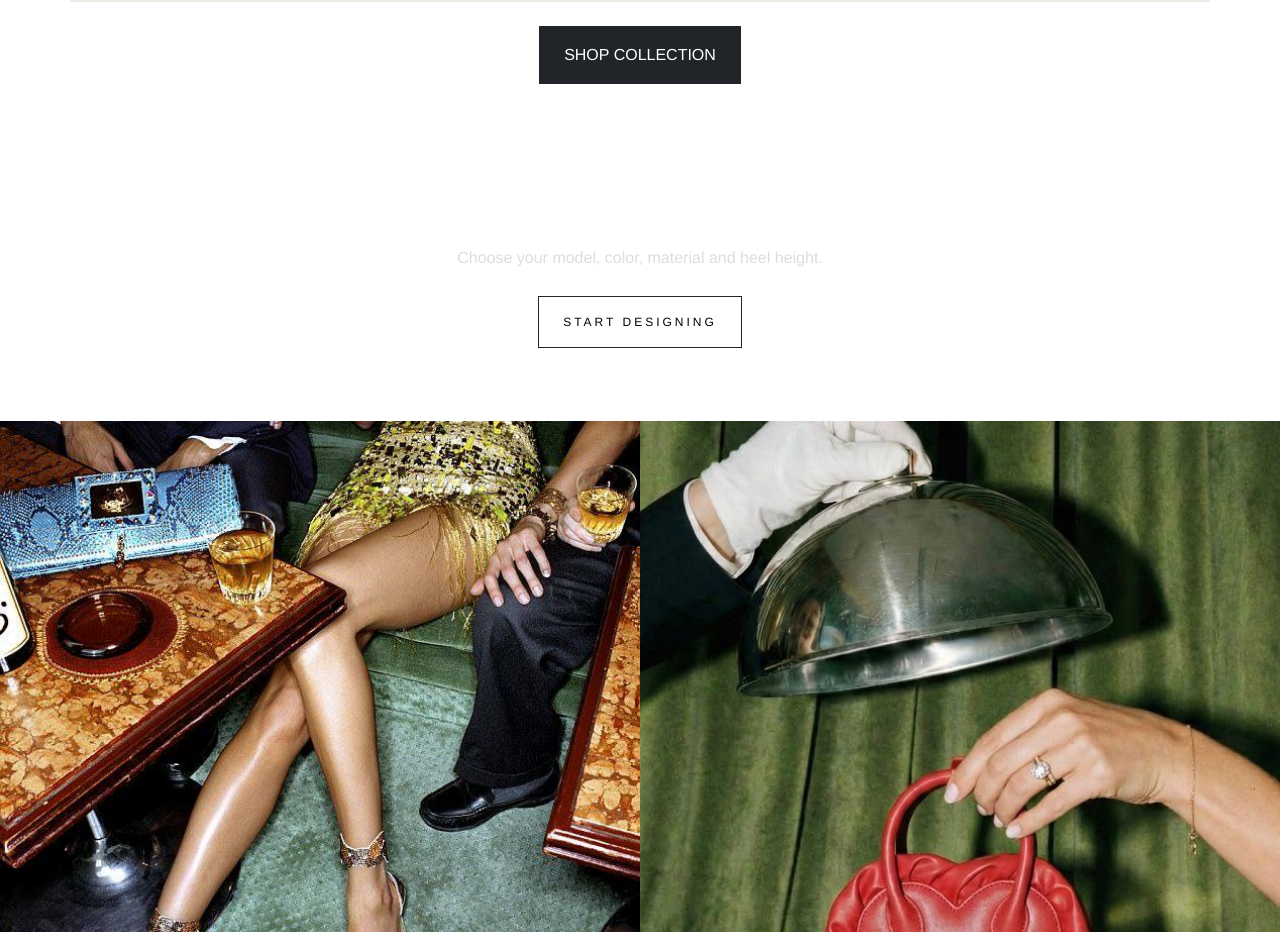
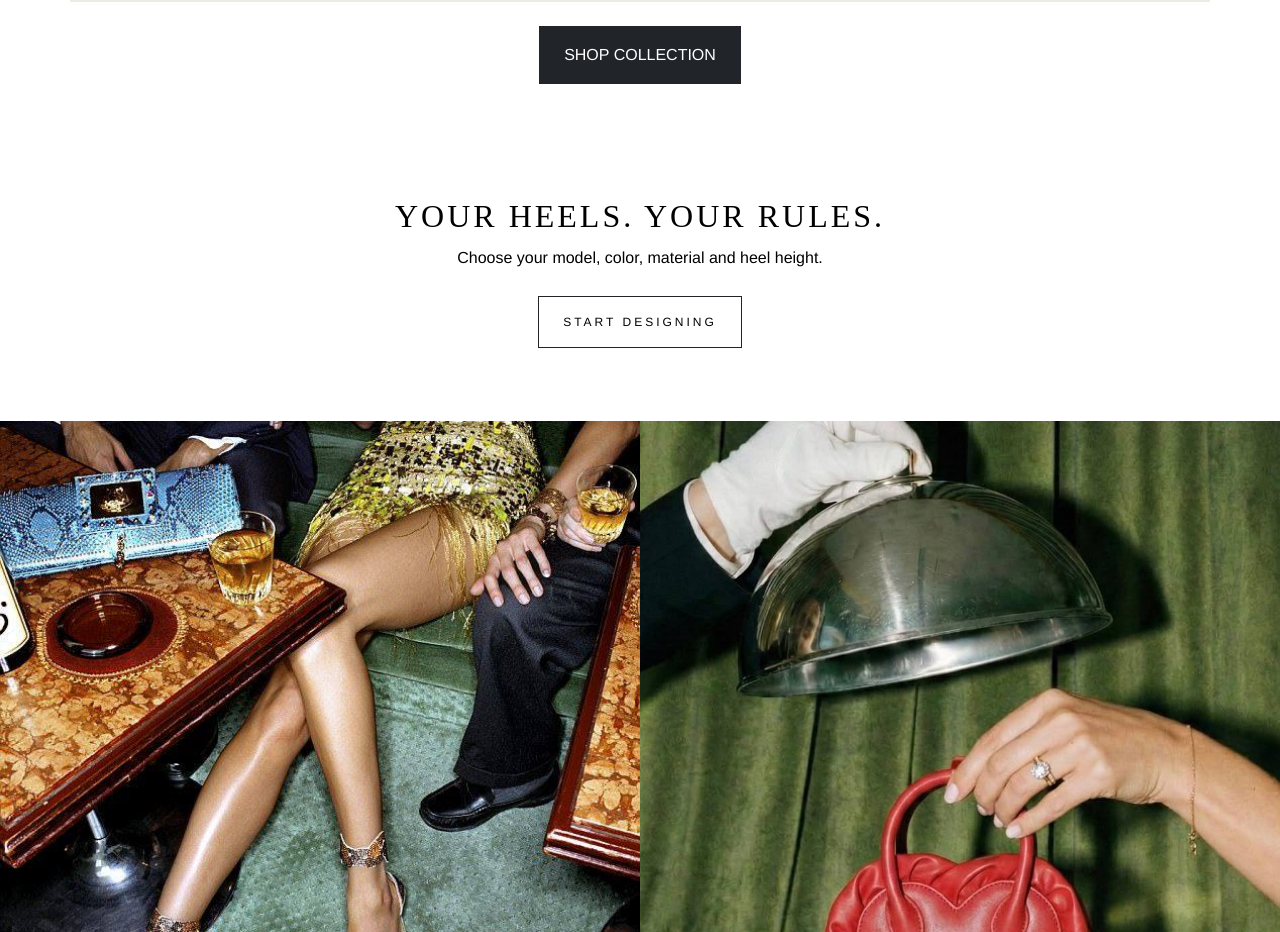
Before and after one commit to Aruzhanbolatova/SOLEA-Luxury-Heels, a plain HTML site: page index.html in a window 1280 px wide. Shown: the part 2240-3172 px from the top of the page. Drawn offline with nearby package versions, Linux system fonts and the light colour scheme.

Commit message:
Restore readable text in the Home design section

```diff
--- a/css/home.css
+++ b/css/home.css
@@ -407,12 +407,12 @@ min-width: 0;
 #design-section {
     padding: 65px 24px;
     text-align: center;
-    background: #111;
-    color: #fff;
+    background-color: #fff;
+    color: #000;
 }
 
 #design-section p {
-    color: #ddd;
+    color: inherit;
 }
 
 /* Фотографии покупателей */
--- a/index.html
+++ b/index.html
@@ -18,7 +18,7 @@
     <title>SOLEA | Luxury Heels</title>
     <link rel="stylesheet" href="https://cdn.jsdelivr.net/npm/bootstrap@5.3.8/dist/css/bootstrap.min.css">
     <link rel="stylesheet" href="css/style.css?v=2">
-    <link rel="stylesheet" href="css/home.css?v=3">
+    <link rel="stylesheet" href="css/home.css?v=4">
     <link rel="stylesheet" href="css/home-shop.css">
 
     <link rel="stylesheet" href="css/theme.css">
```
